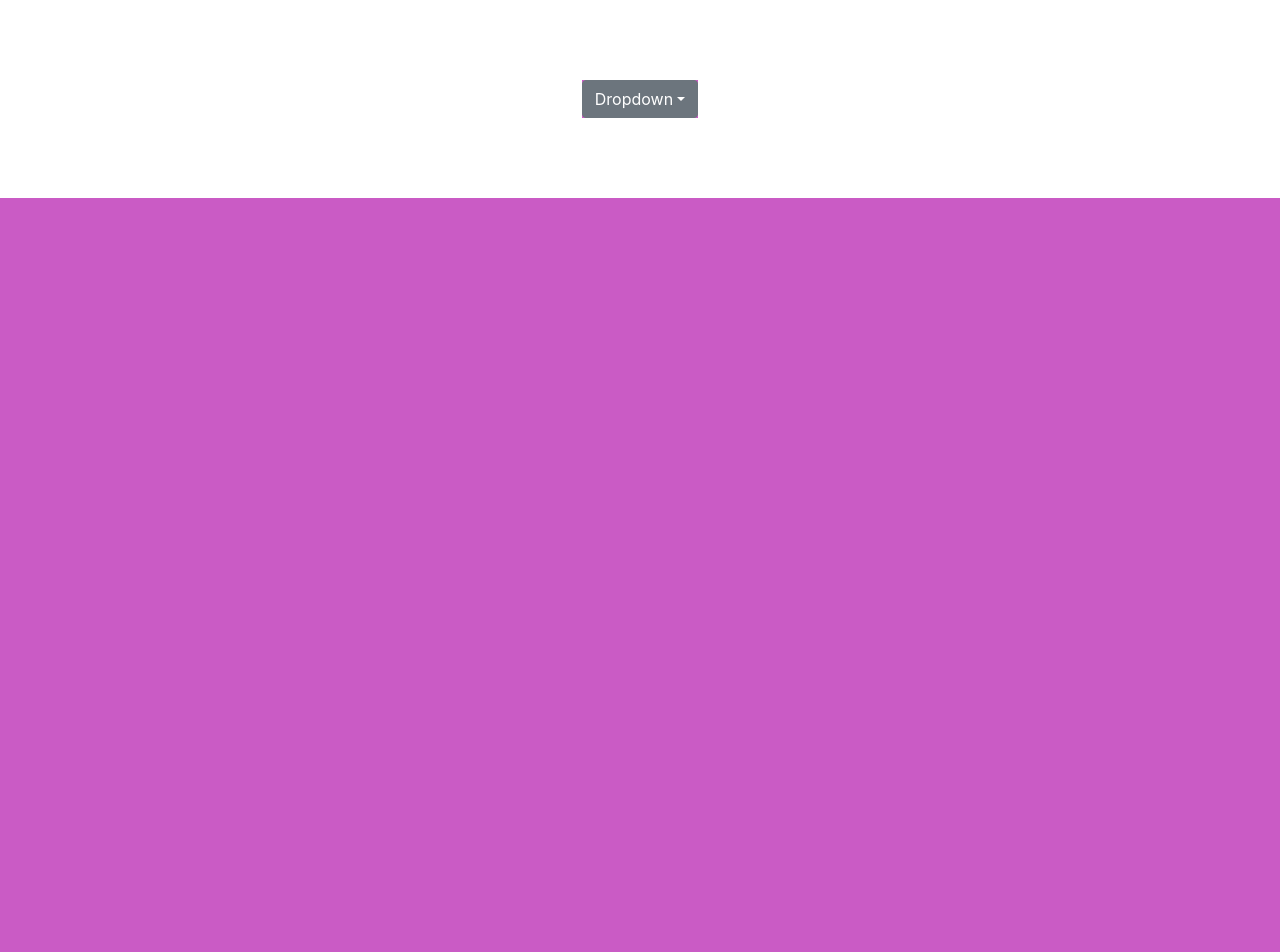
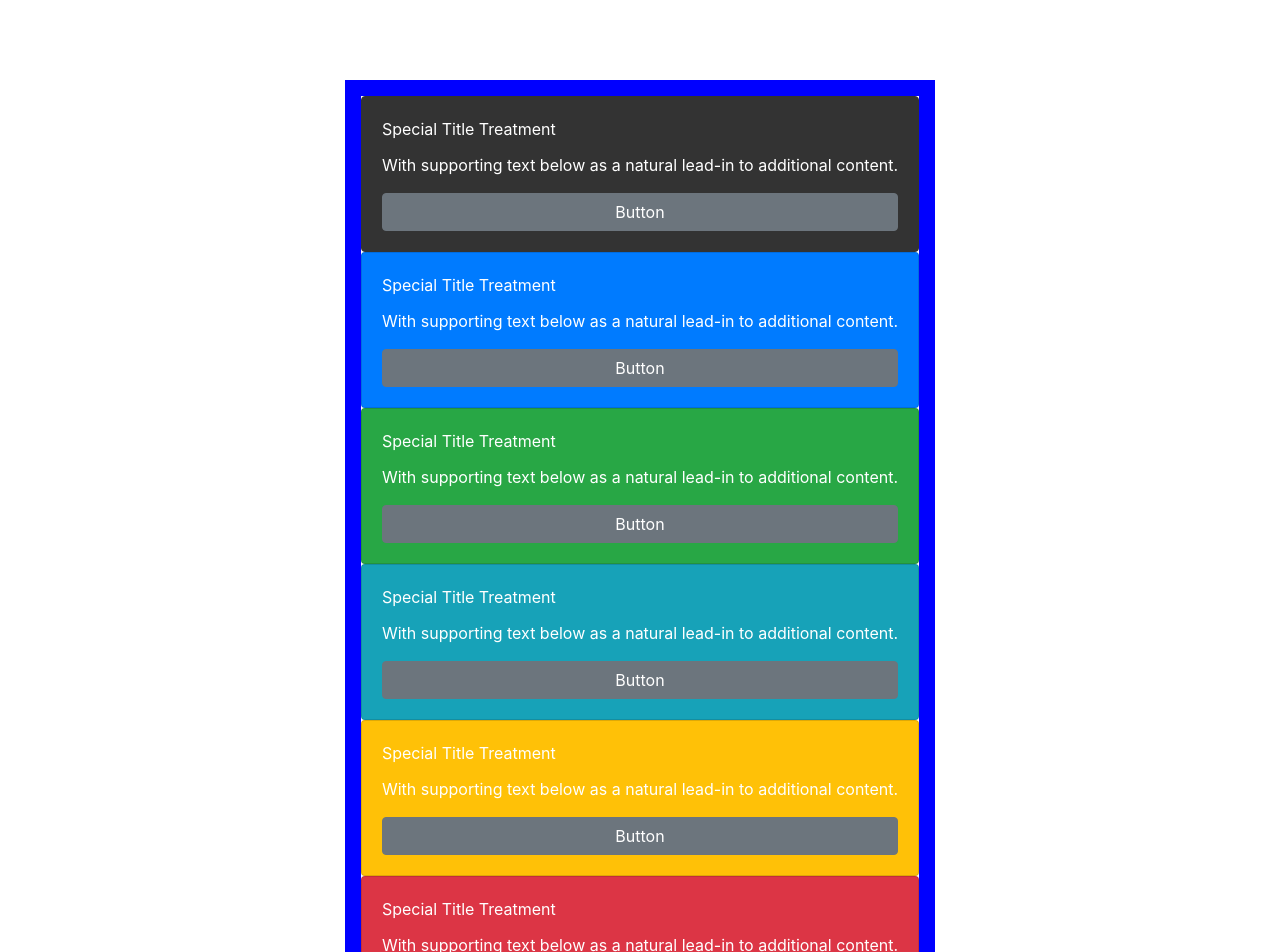
Before and after one commit to govindarajit/reactstrap, a React (Create React App) app: page / in a window 1280 px wide. Shown: the top 952 px of the page. Before the commit the page ends 800 px from the top, so only its background shows below. Built offline with nearby package versions, Linux system fonts and the light colour scheme; the HTML template or start-up script is replaced by a standard one.

Commit message:
Cards added

```diff
--- a/src/App.js
+++ b/src/App.js
@@ -1,10 +1,10 @@
 import React, { Component } from 'react'
-import DropDowns from "./Components/DropDowns";
+import Cards from "./Components/Cards";
 export default class App extends Component {
   render() {
     return (
       <div>
-        <DropDowns/>
+        <Cards/>
       </div>
     )
   }
--- /dev/null
+++ b/src/Components/Cards.js
@@ -0,0 +1,41 @@
+import React from 'react';
+import {Card, Button, CardTitle, CardText  } from 'reactstrap';
+
+const Cards = (props) => {
+  return (
+    <div className="cards">
+    <Card body inverse style={{ backgroundColor: '#333', borderColor: '#333' }}>
+      <CardTitle>Special Title Treatment</CardTitle>
+      <CardText>With supporting text below as a natural lead-in to additional content.</CardText>
+      <Button>Button</Button>
+    </Card>
+    <Card body inverse color="primary">
+      <CardTitle>Special Title Treatment</CardTitle>
+      <CardText>With supporting text below as a natural lead-in to additional content.</CardText>
+      <Button color="secondary">Button</Button>
+    </Card>
+    <Card body inverse color="success">
+      <CardTitle>Special Title Treatment</CardTitle>
+      <CardText>With supporting text below as a natural lead-in to additional content.</CardText>
+      <Button color="secondary">Button</Button>
+    </Card>
+    <Card body inverse color="info">
+      <CardTitle>Special Title Treatment</CardTitle>
+      <CardText>With supporting text below as a natural lead-in to additional content.</CardText>
+      <Button color="secondary">Button</Button>
+    </Card>
+    <Card body inverse color="warning">
+      <CardTitle>Special Title Treatment</CardTitle>
+      <CardText>With supporting text below as a natural lead-in to additional content.</CardText>
+      <Button color="secondary">Button</Button>
+    </Card>
+    <Card body inverse color="danger">
+      <CardTitle>Special Title Treatment</CardTitle>
+      <CardText>With supporting text below as a natural lead-in to additional content.</CardText>
+      <Button color="secondary">Button</Button>
+    </Card>
+  </div>
+  );
+};
+
+export default Cards;
--- a/src/Components/DropDowns.js
+++ b/src/Components/DropDowns.js
@@ -1,27 +1,19 @@
-import React, { useState } from 'react';
-import { Dropdown, DropdownToggle, DropdownMenu, DropdownItem } from 'reactstrap';
+import React from 'react';
+import { UncontrolledDropdown, DropdownToggle, DropdownMenu, DropdownItem } from 'reactstrap';
 
-const DropDowns = (props) => {
-  const [dropdownOpen, setDropdownOpen] = useState(false);
-
-  const toggle = () => setDropdownOpen(prevState => !prevState);
-
+export default function Example () {
   return (
-    <Dropdown isOpen={dropdownOpen} toggle={toggle}>
+    <UncontrolledDropdown>
       <DropdownToggle caret>
         Dropdown
-        </DropdownToggle>
+      </DropdownToggle>
       <DropdownMenu>
         <DropdownItem header>Header</DropdownItem>
-        <DropdownItem>Some Action</DropdownItem>
-        <DropdownItem disabled>Action (disabled)</DropdownItem>
+        <DropdownItem disabled>Action</DropdownItem>
+        <DropdownItem>Another Action</DropdownItem>
         <DropdownItem divider />
-        <DropdownItem>Foo Action</DropdownItem>
-        <DropdownItem>Bar Action</DropdownItem>
-        <DropdownItem>Quo Action</DropdownItem>
+        <DropdownItem>Another Action</DropdownItem>
       </DropdownMenu>
-    </Dropdown>
+    </UncontrolledDropdown>
   );
 }
-
-export default DropDowns;
--- a/src/index.css
+++ b/src/index.css
@@ -1,7 +1,6 @@
 *{
 margin:0;
 padding:0;
-    background-color:#ca5bc5;
 }
 
 body{
@@ -11,3 +10,7 @@ body{
     justify-content: center;
     justify-items: center;
 }
+.cards{
+    grid-auto-rows: min-content;
+    border:1em solid blue;
+}
```
